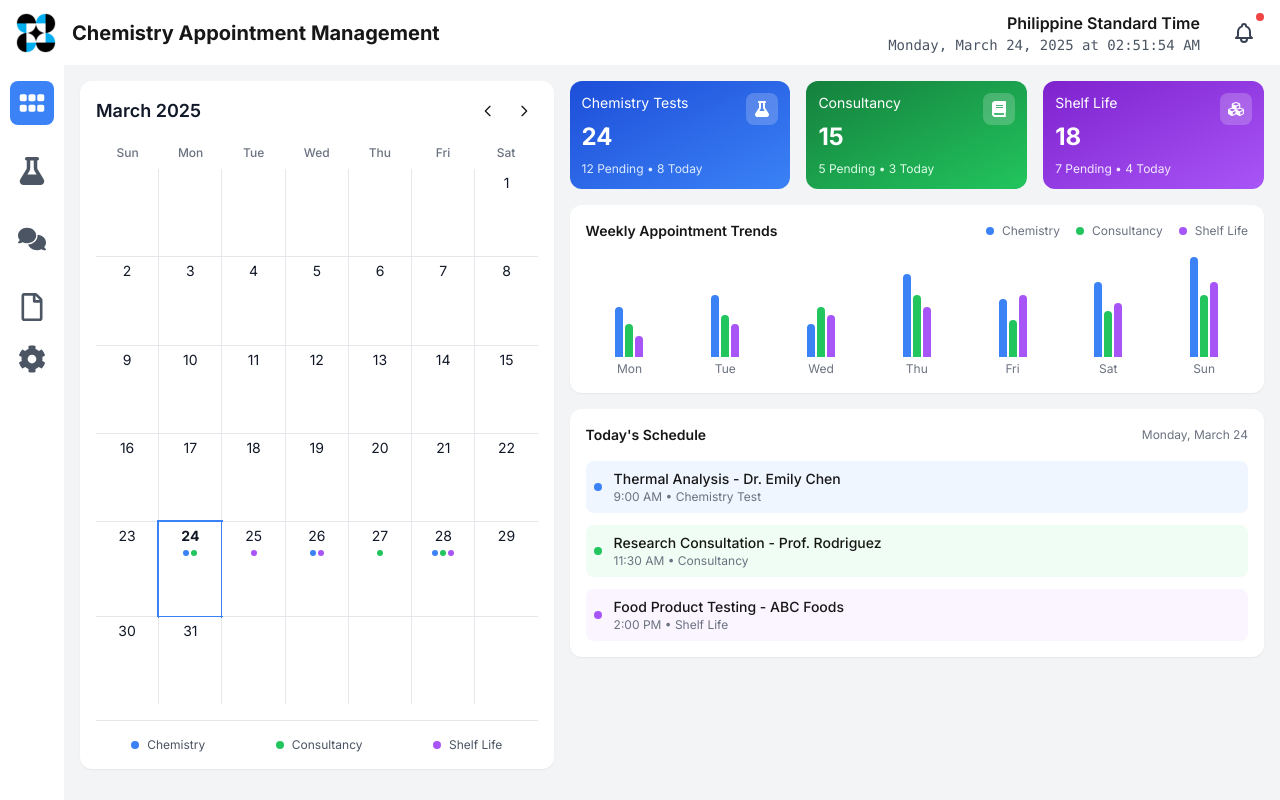
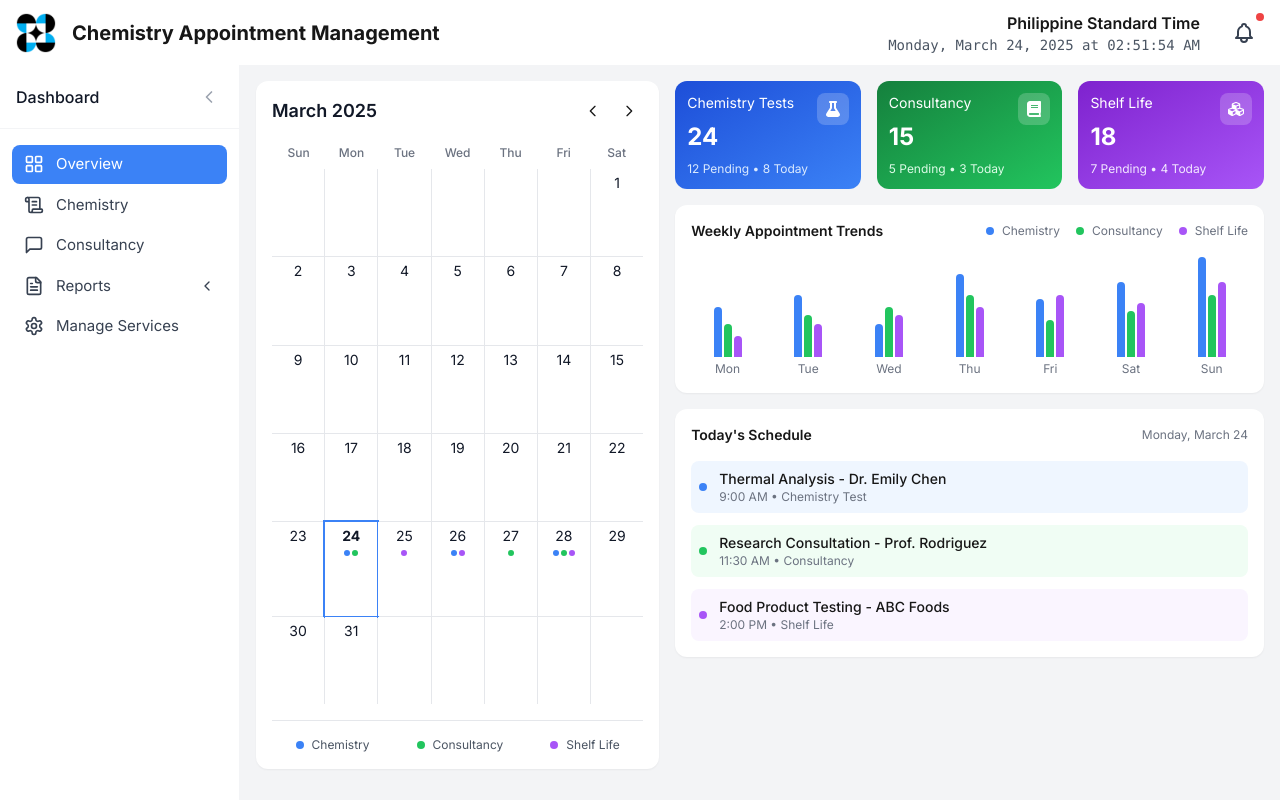
Before and after one commit to nberrr/RSTL_Appointment, a Next.js app: page /chemistry/dashboard in a window 1280 px wide. Built offline with nearby package versions, Linux system fonts and the light colour scheme.

Commit message:
colaps sidebar

```diff
--- a/src/app/components/shared/DashboardSidebar.js
+++ b/src/app/components/shared/DashboardSidebar.js
@@ -3,154 +3,162 @@
 import Link from "next/link";
 import { usePathname } from "next/navigation";
 import { useState } from "react";
-import { FaGripHorizontal, FaRegFile, FaCog, FaHourglassHalf, FaTruck, FaVial, FaMicroscope } from "react-icons/fa";
-import { FaFlask, FaComments, FaChevronDown, FaChevronUp } from "react-icons/fa6";
+import { ChevronLeft } from 'lucide-react';
+import {
+  LayoutGrid,
+  ScrollText,
+  FileText,
+  Settings,
+  MessageSquare,
+} from "lucide-react";
 
 export default function DashboardSidebar() {
   const pathname = usePathname();
+  const [isCollapsed, setIsCollapsed] = useState(false);
   const [isReportsOpen, setIsReportsOpen] = useState(false);
 
-  // Identify the base path for each lab
-  let basePath = "/metrology"; // Default path
+  let basePath = "/metrology";
   if (pathname.includes("/chemistry")) basePath = "/chemistry";
   if (pathname.includes("/microbiology")) basePath = "/microbiology";
   if (pathname.includes("/shelf-life")) basePath = "/shelf-life";
 
-  // Check if we're in the shelf-life section
   const isShelfLife = pathname.includes("/shelf-life");
 
-  // Default navigation items for all labs
-  let navItems = [
-    { id: "dashboard", label: "Overview", icon: <FaGripHorizontal className="h-7 w-7" />, href: `${basePath}/dashboard` },
-  ];
-
-  // Add lab-specific calendar/appointments item
-  if (basePath === "/metrology") {
-    navItems.push({
+  const navItems = [
+    {
+      id: "dashboard",
+      label: "Overview",
+      icon: <LayoutGrid size={20} />,
+      href: `${basePath}/dashboard`,
+    },
+    ...(basePath === "/metrology"
+      ? [
+          {
             id: "calendar",
             label: "Appointments",
-      icon: <FaTruck className="h-7 w-7" />,
-      href: `${basePath}/dashboard/calendar`
-    });
-    // Add single reports tab for metrology
-    navItems.push(
-      { id: "reports", label: "Reports", icon: <FaRegFile className="h-7 w-7" />, href: `${basePath}/dashboard/reports` }
-    );
-  } else if (isShelfLife) {
-    // For Shelf-life section, only show Calendar and Reports
-    navItems.push({
+            icon: <ScrollText size={20} />,
+            href: `${basePath}/dashboard/calendar`,
+          },
+          {
+            id: "reports",
+            label: "Reports",
+            icon: <FileText size={20} />,
+            href: `${basePath}/dashboard/reports`,
+          },
+        ]
+      : isShelfLife
+      ? [
+          {
             id: "calendar",
             label: "Calendar",
-      icon: <FaFlask className="h-7 w-7" />,
-      href: `${basePath}/dashboard/calendar`
-    });
-
-    navItems.push({
+            icon: <ScrollText size={20} />,
+            href: `${basePath}/dashboard/calendar`,
+          },
+          {
             id: "reports",
             label: "Reports",
-      icon: <FaRegFile className="h-7 w-7" />,
+            icon: <FileText size={20} />,
             isDropdown: true,
             subItems: [
+              { id: "reports-tests", label: "Tests", href: `${basePath}/dashboard/reports/tests` },
+              { id: "reports-consultancy", label: "Consultancy", href: `${basePath}/dashboard/reports/consultancy` },
+            ],
+          },
+        ]
+      : [
           {
-          id: "reports-tests",
-          label: "Tests",
-          href: `${basePath}/dashboard/reports/tests`
+            id: "calendar",
+            label: basePath === "/chemistry" ? "Chemistry" : "Microbiology",
+            icon: <ScrollText size={20} />,
+            href: `${basePath}/dashboard/calendar`,
           },
           {
-          id: "reports-consultancy",
+            id: "consultancy",
             label: "Consultancy",
-          href: `${basePath}/dashboard/reports/consultancy`
-        }
-      ]
-    });
-  } else {
-    // For Chemistry and Microbiology (when not in shelf-life)
-    navItems.push({
-      id: "calendar",
-      label: basePath === "/chemistry" ? "Chemistry" : "Microbiology",
-      icon: <FaFlask className="h-7 w-7" />,
-      href: `${basePath}/dashboard/calendar`
-    });
-
-    // Add consultancy tab
-    navItems.push(
-      { id: "consultancy", label: "Consultancy", icon: <FaComments className="h-7 w-7" />, href: `${basePath}/dashboard/consultancy` }
-    );
-
-    // Add reports dropdown for Chemistry/Microbiology
-    navItems.push({
+            icon: <MessageSquare size={20} />,
+            href: `${basePath}/dashboard/consultancy`,
+          },
+          {
             id: "reports",
             label: "Reports",
-      icon: <FaRegFile className="h-7 w-7" />,
+            icon: <FileText size={20} />,
             isDropdown: true,
             subItems: [
-        {
-          id: "reports-tests",
-          label: "Tests",
-          href: `${basePath}/dashboard/reports/tests`
+              { id: "reports-tests", label: "Tests", href: `${basePath}/dashboard/reports/tests` },
+              { id: "reports-consultancy", label: "Consultancy", href: `${basePath}/dashboard/reports/consultancy` },
+            ],
           },
-        {
-          id: "reports-consultancy",
-          label: "Consultancy",
-          href: `${basePath}/dashboard/reports/consultancy`
-        }
-      ]
-    });
-  }
+        ]),
 
-  // Add manage services for all labs (but not for shelf-life)
-  if (!isShelfLife) {
-    navItems.push(
-      { id: "services", label: "Manage Services", icon: <FaCog className="h-7 w-7" />, href: `${basePath}/dashboard/services` }
-    );
-  }
+    !isShelfLife && {
+      id: "services",
+      label: "Manage Services",
+      icon: <Settings size={20} />,
+      href: `${basePath}/dashboard/services`,
+    },
+  ].filter(Boolean);
 
   return (
-    <aside className="bg-white w-16 shadow-md h-full flex-shrink-0">
-      <div className="p-4 flex flex-col items-center">
+    <aside className={`bg-white border-r border-gray-100 h-full transition-all duration-300 ease-in-out ${isCollapsed ? "w-[60px]" : "w-[240px]"}`}>
+      <div className="flex flex-col h-full">
+        {/* Header */}
+        <div className="h-16 flex items-center px-4 border-b border-gray-100">
+          <span className={`text-base font-medium text-gray-900 ${isCollapsed ? 'hidden' : 'block'}`}>Dashboard</span>
+          <button
+            onClick={() => setIsCollapsed(!isCollapsed)}
+            className="ml-auto p-1 text-gray-400 hover:text-gray-600"
+          >
+            <ChevronLeft className={`w-5 h-5 transition-transform duration-200 ${isCollapsed ? 'rotate-180' : ''}`} />
+          </button>
+        </div>
+
+        {/* Navigation */}
+        <nav className="flex-1 py-4">
+          <div className="px-3 space-y-0.5">
             {navItems.map((item) => {
               const isActive = pathname === item.href ||
-                         (item.subItems && item.subItems.some(subItem => pathname === subItem.href)) ||
-                         pathname.startsWith(item.href + '/');
+                             (item.subItems && item.subItems.some(sub => pathname === sub.href)) ||
+                             (pathname.startsWith(item.href + '/') && item.href !== `${basePath}/dashboard`);
 
               return (
-            <div key={item.id} className="relative group w-full flex flex-col items-center">
+                <div key={item.id} className="relative group">
                   {item.isDropdown ? (
+                    <>
                       <button
                         onClick={() => setIsReportsOpen(!isReportsOpen)}
-                  className={`mb-2 p-2 rounded-lg transition-colors duration-200 flex items-center justify-center ${
-                    isActive ? "bg-blue-500 text-white" : "text-gray-600 hover:bg-blue-200"
+                        className={`w-full flex items-center px-3 py-2 rounded-lg transition-colors ${
+                          isActive
+                            ? "bg-blue-500 text-white"
+                            : "text-gray-700 hover:bg-gray-50"
                         }`}
                       >
-                  {item.icon}
+                        <div className="flex-shrink-0">{item.icon}</div>
+                        {!isCollapsed && (
+                          <>
+                            <span className="ml-3 text-[15px]">{item.label}</span>
+                            <ChevronLeft className={`ml-auto w-4 h-4 transition-transform duration-200 ${isReportsOpen ? '-rotate-90' : '90'}`} />
+                          </>
+                        )}
                       </button>
-              ) : (
-                <Link
-                  href={item.href}
-                  className={`mb-6 p-2 rounded-lg transition-colors duration-200 flex items-center justify-center ${
-                    isActive ? "bg-blue-500 text-white" : "text-gray-600 hover:bg-blue-200"
-                  }`}
-                >
-                  {item.icon}
-                </Link>
+
+                      {/* Tooltip for collapsed state */}
+                      {isCollapsed && (
+                        <div className="absolute left-full top-0 ml-2 px-2 py-1 bg-gray-900 text-white text-xs rounded-md opacity-0 group-hover:opacity-100 transition-opacity whitespace-nowrap z-20">
+                          {item.label}
+                        </div>
                       )}
 
-              {/* Tooltip */}
-              <span className="absolute left-full ml-3 top-1/2 -translate-y-6 bg-gray-500 text-white text-xs px-3 py-1 rounded-md opacity-0 group-hover:opacity-100 transition-opacity whitespace-nowrap shadow-md z-10">
-                {item.label}
-              </span>
-
-              {/* Dropdown Menu */}
-              {item.isDropdown && isReportsOpen && (
-                <div className="absolute left-full ml-3 top-0 bg-white rounded-lg shadow-lg py-2 min-w-[140px] z-20">
+                      {/* Dropdown items */}
+                      {isReportsOpen && !isCollapsed && (
+                        <div className="mt-0.5 ml-7 space-y-0.5">
                           {item.subItems.map((subItem) => (
                             <Link
                               key={subItem.id}
                               href={subItem.href}
-                      className={`block px-4 py-2 text-sm ${
+                              className={`block px-3 py-2 text-[15px] rounded-md transition-colors ${
                                 pathname === subItem.href
-                          ? "bg-blue-50 text-blue-600"
-                          : "text-gray-600 hover:bg-gray-50"
+                                  ? "text-blue-600"
+                                  : "text-gray-600 hover:text-gray-900"
                               }`}
                             >
                               {subItem.label}
@@ -158,10 +166,35 @@ export default function DashboardSidebar() {
                           ))}
                         </div>
                       )}
+                    </>
+                  ) : (
+                    <>
+                      <Link
+                        href={item.href}
+                        className={`flex items-center px-3 py-2 rounded-lg transition-colors ${
+                          isActive
+                            ? "bg-blue-500 text-white"
+                            : "text-gray-700 hover:bg-gray-50"
+                        }`}
+                      >
+                        <div className="flex-shrink-0">{item.icon}</div>
+                        {!isCollapsed && <span className="ml-3 text-[15px]">{item.label}</span>}
+                      </Link>
+
+                      {/* Tooltip for collapsed state */}
+                      {isCollapsed && (
+                        <div className="absolute left-full top-0 ml-2 px-2 py-1 bg-gray-900 text-white text-xs rounded-md opacity-0 group-hover:opacity-100 transition-opacity whitespace-nowrap z-20">
+                          {item.label}
+                        </div>
+                      )}
+                    </>
+                  )}
                 </div>
               );
             })}
           </div>
+        </nav>
+      </div>
     </aside>
   );
 }
```
Lines whose indentation alone changed are shown as unchanged.
